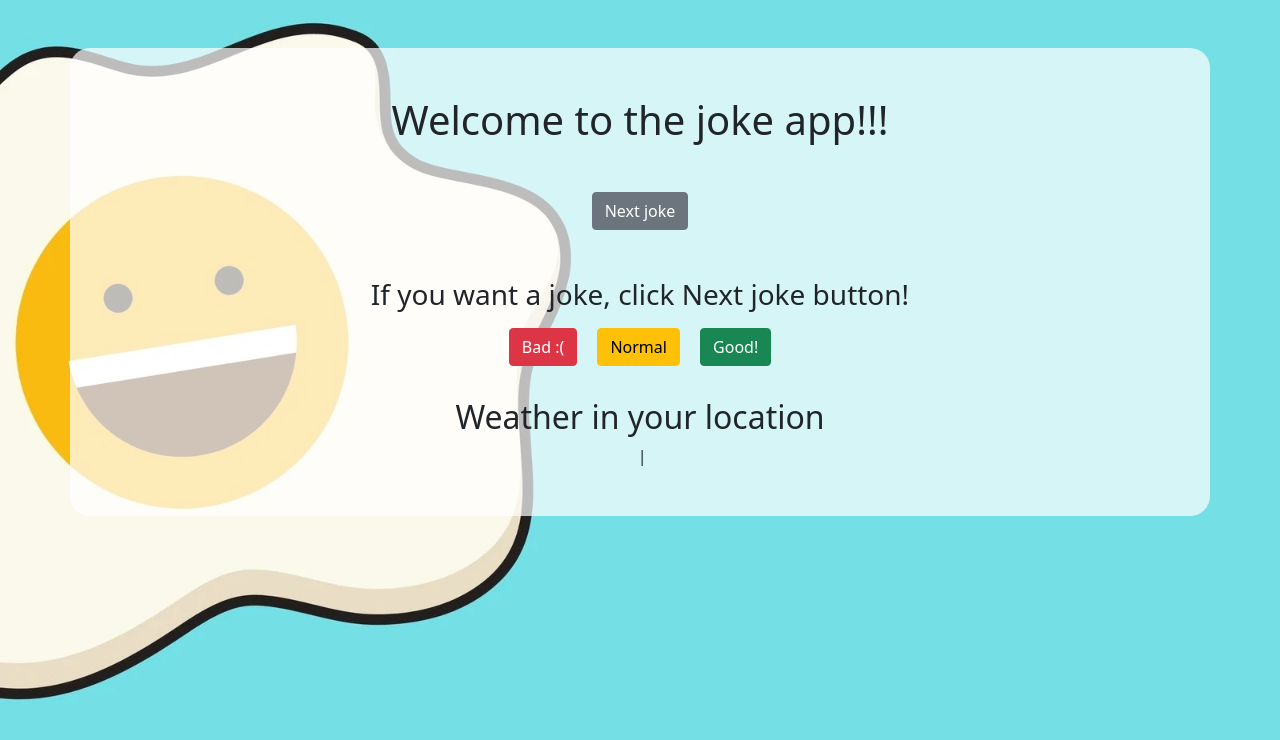
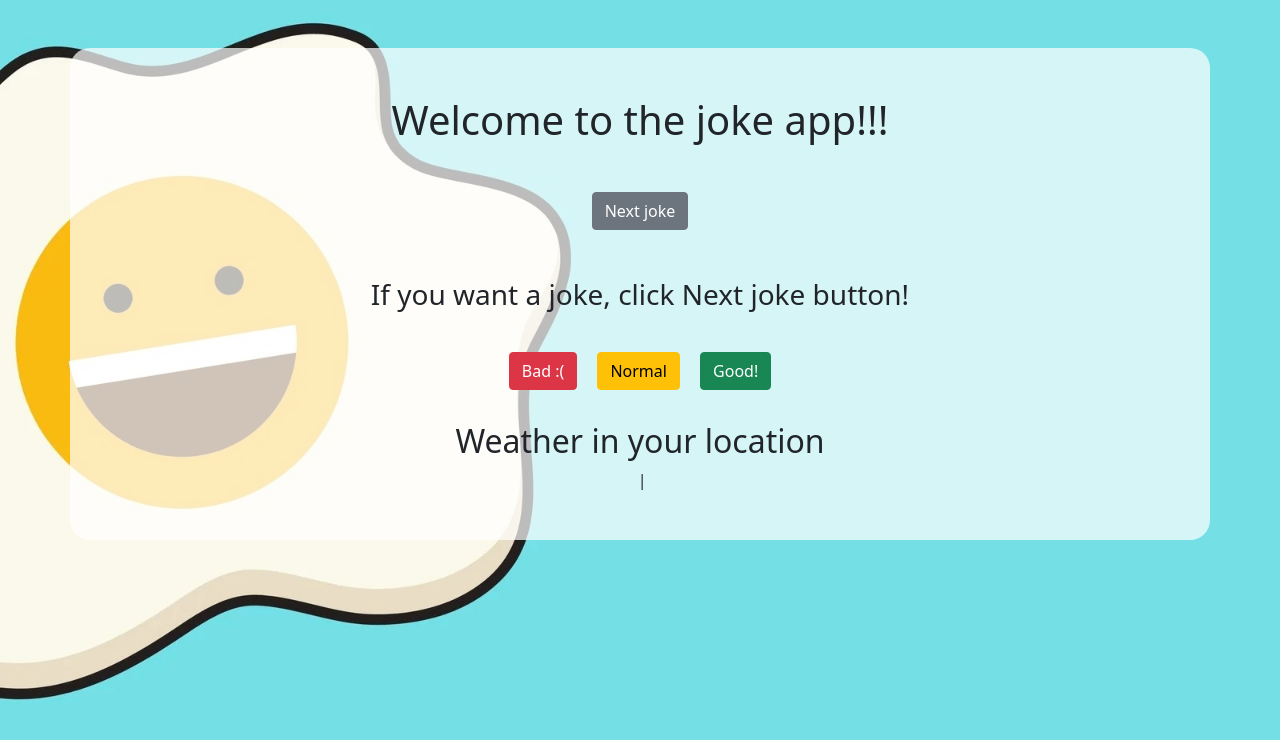
Before and after one commit to patriciobevaqua/ITA-S5-N1, a website: page index.html in a window 1280 px wide. Drawn offline with nearby package versions, Linux system fonts and the light colour scheme.

Commit message:
última actualización

```diff
--- a/index.html
+++ b/index.html
@@ -29,7 +29,7 @@
         <h1 class="mb-5">Welcome to the joke app!!!</h1>
         <button id="nextJokeButton" class="btn btn-secondary mb-5">Next joke</button>
         <h3 id="joketext">If you want a joke, click Next joke button!</h3>
-
+        <div> <br/> </div>
         <div id="ratingButtons">
             <button id="badButton" class="rateButton btn btn-danger m-2">Bad :(</button>
             <button id="normalButton" class="rateButton btn btn-warning m-2">Normal</button>
--- a/typescript/index.ts
+++ b/typescript/index.ts
@@ -11,7 +11,7 @@ const myInit = {
 };
 
 
-// Ejercicio 1 y 2
+// Ejercicio 1
 
 // get button to call next joke and add click event
 const nextJokeButton = document.getElementById('nextJokeButton');
```
Also changed, not shown: build/index.js, 1 other file.
